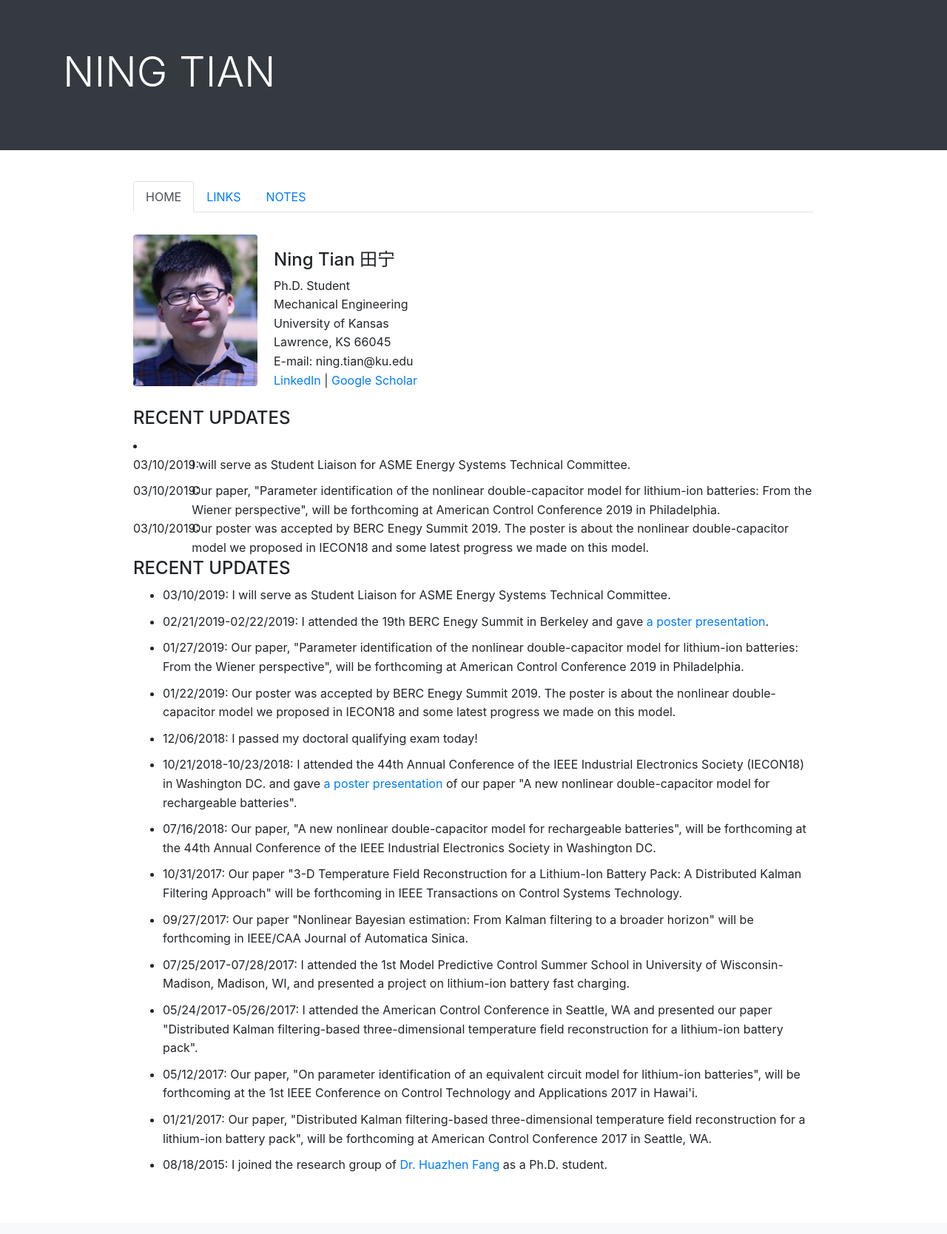
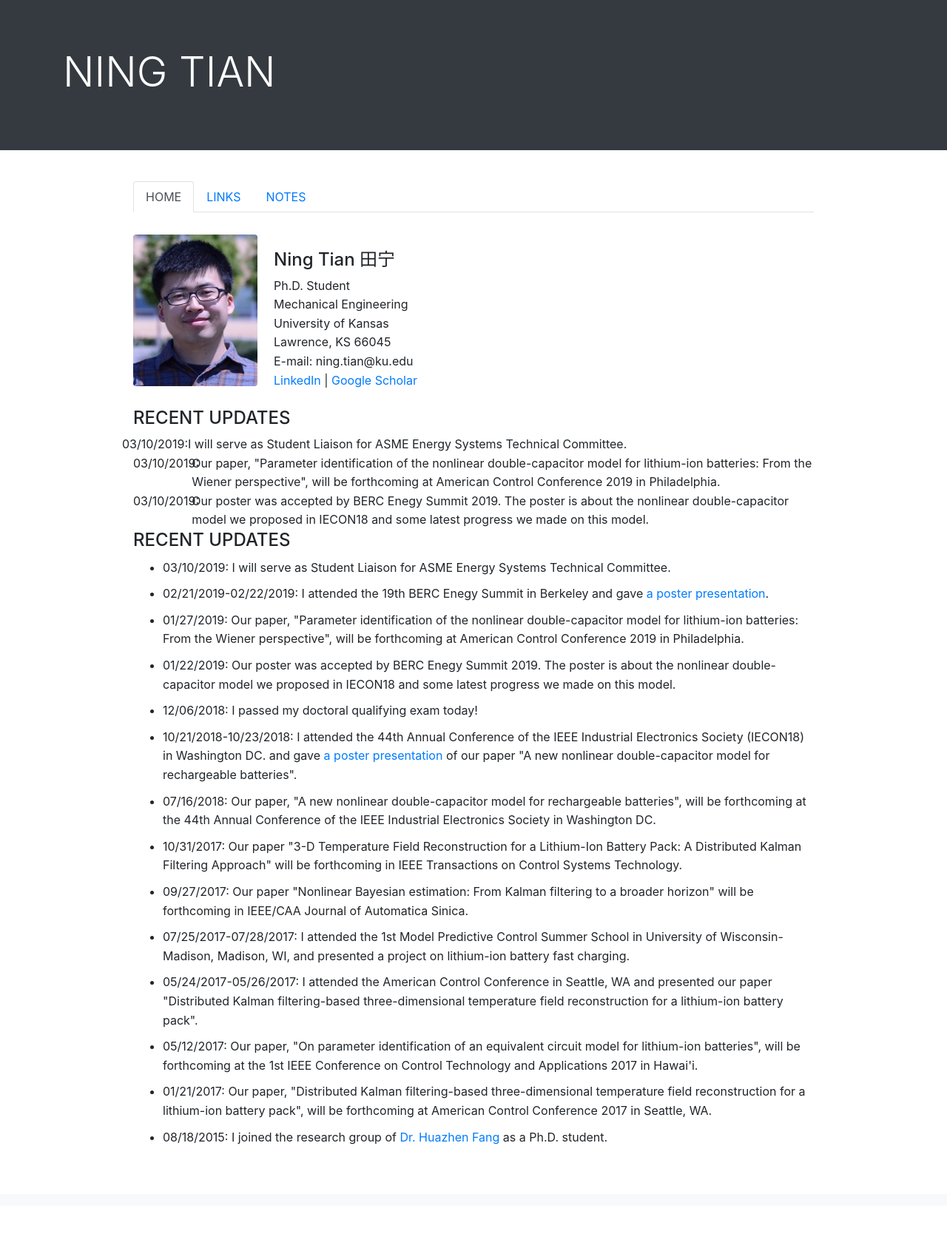
Before and after one commit to ningtian/ningtian.github.io, a Jekyll site: the page index.html, which Jekyll copies as it is, in a window 1280 px wide. Shown: the whole page at 74% size. Built offline with Jekyll 4.4.1, drawn with Linux system fonts in a browser that asks for light colours; after the commit the page ends 1630 px from its top, so only the background shows below that.

Commit message:
Update index.html

```diff
--- a/index.html
+++ b/index.html
@@ -89,10 +89,10 @@
 
         <div class="col-sm-10"> <!-- the second column (main part of the body)-->
 	<h4>RECENT UPDATES</h4>
-		<li><div class="row">
-			<div class="col-sm-1">03/10/2019:</div>
-			<div class="col-sm-11">I will serve as Student Liaison for ASME Energy Systems Technical Committee.</div>
-		</div></li>
+		<div class="row">
+			<div class="col-sm-1.5">03/10/2019:</div>
+			<div class="col-sm-10.5">I will serve as Student Liaison for ASME Energy Systems Technical Committee.</div>
+		</div>
 
 		<div class="row">
 			<div class="col-sm-1">03/10/2019:</div>
```
